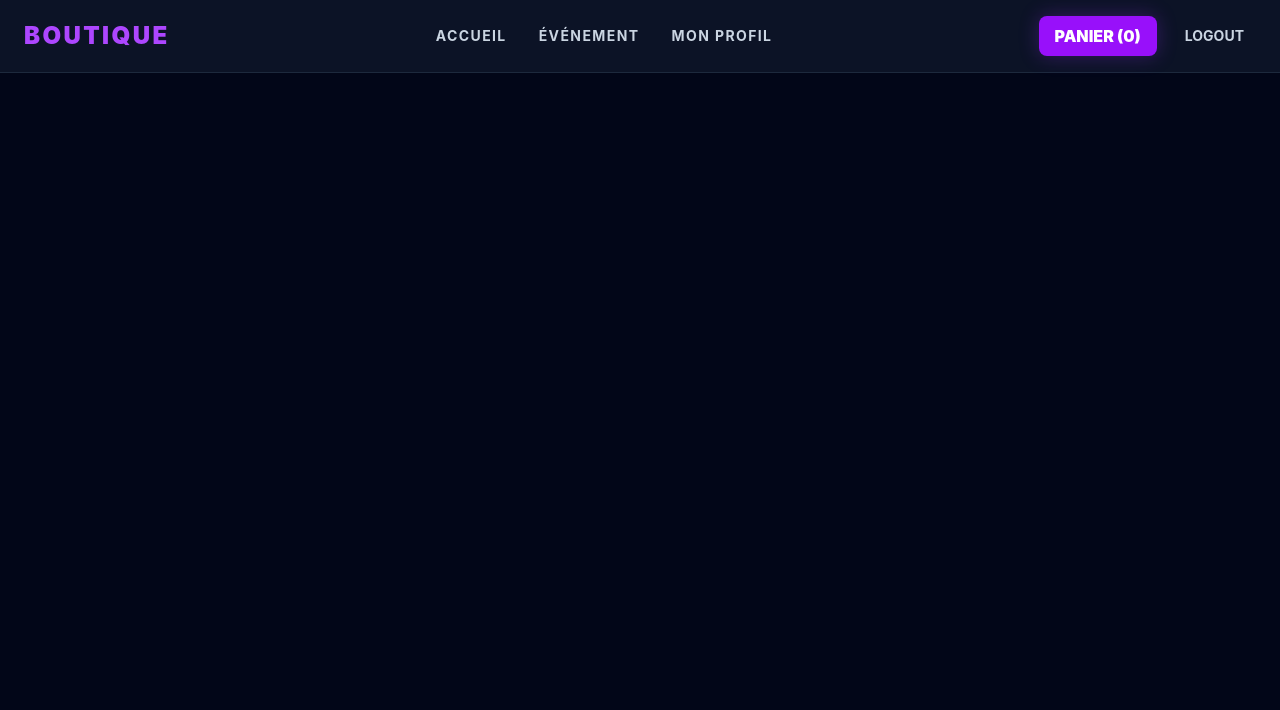
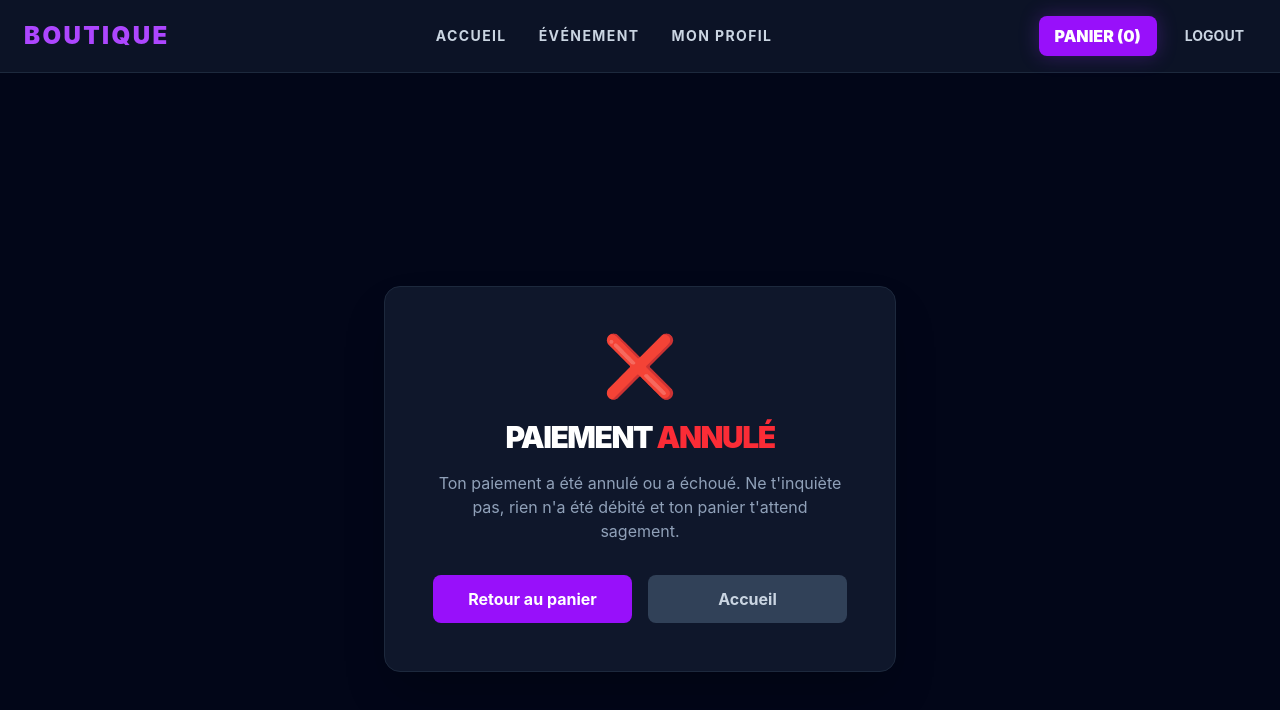
Before and after one commit to SofianeRos/boutique-informatique-front, a React (Vite) app: page /cancel in a window 1280 px wide. Shown: the top 710 px of the page. Built offline with nearby package versions, Linux system fonts and the light colour scheme; sample sign-in values are in the browser's storage.

Commit message:
add stipes

```diff
--- a/src/App.jsx
+++ b/src/App.jsx
@@ -8,6 +8,8 @@ import Admin from './pages/Admin';
 import AdminProducts from './pages/AdminProducts';
 import AdminUsers from './pages/AdminUsers';
 import Cart from './pages/Cart';
+import PaymentSuccess from './pages/PaymentSuccess';
+import PaymentCancel from './pages/PaymentCancel';
 import Event from './pages/Event';
 import AdminEvents from './pages/AdminEvents';
 import ProtectedRoute from './components/ProtectedRoute';
@@ -128,6 +130,8 @@ function App() {
           <Route path="/admin/users" element={<ProtectedRoute isAuthenticated={isAuthenticated} element={<AdminUsers />} requiredRole="ROLE_ADMIN" userRoles={userRoles} />} />
           <Route path="/profile" element={<ProtectedRoute isAuthenticated={isAuthenticated} element={<Profile />} />} />
           <Route path="/cart" element={<Cart cart={cart} setCart={setCart} />} />
+          <Route path="/success" element={<ProtectedRoute isAuthenticated={isAuthenticated} element={<PaymentSuccess setCart={setCart} />} />} />
+          <Route path="/cancel" element={<ProtectedRoute isAuthenticated={isAuthenticated} element={<PaymentCancel />} />} />
         </Routes>
       </main>
     </Router>
--- a/src/pages/Cart.jsx
+++ b/src/pages/Cart.jsx
@@ -1,4 +1,9 @@
+import { useState } from 'react';
+import axiosInstance from '../services/axiosConfig';
+
 const Cart = ({ cart, setCart }) => {
+  const [isProcessing, setIsProcessing] = useState(false);
+  const [error, setError] = useState('');
 
   // 🧮 On calcule le prix total de tous les PC du panier
   const totalPrix = cart.reduce((somme, product) => somme + parseFloat(product.prix), 0);
@@ -8,6 +13,40 @@ const Cart = ({ cart, setCart }) => {
     // On garde tous les produits SAUF celui sur lequel on a cliqué
     const nouveauPanier = cart.filter((_, index) => index !== indexToRemove);
     setCart(nouveauPanier);
+  };
+
+  const handleCheckout = async () => {
+    try {
+      setIsProcessing(true);
+      setError('');
+
+      // On prépare les données à envoyer au backend (format exact demandé par le backend Symfony)
+      const products = cart.map(product => ({
+        name: product.nom,
+        price: parseFloat(product.prix),
+        quantity: 1 // À adapter si tu gères les quantités
+      }));
+
+      // Appel vers ton endpoint backend qui va générer la session Stripe Checkout
+      const response = await axiosInstance.post('/create-checkout-session', {
+        cart: products
+      });
+
+      // Le backend doit renvoyer l'URL de la session Stripe
+      if (response.data.url) {
+        // Redirection vers la page de paiement Stripe (Hosted Checkout)
+        window.location.href = response.data.url;
+      } else {
+        setError("Erreur : l'URL de paiement n'a pas été générée par le serveur.");
+      }
+    } catch (err) {
+      console.error('Erreur Stripe Checkout :', err);
+      // On récupère le message d'erreur précis du backend s'il existe
+      const backendMessage = err.response?.data?.error || err.response?.data?.message || err.message;
+      setError(`Le serveur a refusé la requête (400) : ${backendMessage}`);
+    } finally {
+      setIsProcessing(false);
+    }
   };
 
   return (
@@ -62,10 +101,21 @@ const Cart = ({ cart, setCart }) => {
             </div>
           </div>
 
+          {/* Affichage des erreurs de paiement */}
+          {error && (
+            <div className="bg-red-500/20 border border-red-500/40 text-red-300 p-4 rounded-lg mb-6 text-center italic">
+              {error}
+            </div>
+          )}
+
           {/* Bouton paiement */}
           <div className="text-center">
-            <button className="bg-purple-600 hover:bg-purple-500 text-white px-12 py-4 rounded-lg font-black uppercase tracking-widest transition-all shadow-lg hover:shadow-[0_0_25px_rgba(147,51,234,0.4)] active:scale-95">
-              💳 Valider la commande
+            <button
+              onClick={handleCheckout}
+              disabled={isProcessing}
+              className={`bg-purple-600 ${isProcessing ? 'opacity-50 cursor-not-allowed' : 'hover:bg-purple-500'} text-white px-12 py-4 rounded-lg font-black uppercase tracking-widest transition-all shadow-lg hover:shadow-[0_0_25px_rgba(147,51,234,0.4)] active:scale-95`}
+            >
+              {isProcessing ? '🔄 Traitement...' : '💳 Payer avec Stripe'}
             </button>
           </div>
         </>
--- /dev/null
+++ b/src/pages/PaymentCancel.jsx
@@ -0,0 +1,33 @@
+import { Link } from 'react-router-dom';
+
+const PaymentCancel = () => {
+  return (
+    <div className="flex items-center justify-center min-h-[calc(100vh-100px)]">
+      <div className="bg-slate-900 border border-slate-800 p-12 rounded-2xl text-center max-w-lg mx-auto shadow-2xl">
+        <div className="text-6xl mb-6">❌</div>
+        <h2 className="text-3xl font-black text-white mb-4 uppercase tracking-tighter">
+          Paiement <span className="text-red-500">Annulé</span>
+        </h2>
+        <p className="text-slate-400 mb-8">
+          Ton paiement a été annulé ou a échoué. Ne t'inquiète pas, rien n'a été débité et ton panier t'attend sagement.
+        </p>
+        <div className="flex gap-4 justify-center">
+          <Link
+            to="/cart"
+            className="flex-1 bg-purple-600 hover:bg-purple-500 text-white font-bold py-3 px-6 rounded-lg transition-all"
+          >
+            Retour au panier
+          </Link>
+          <Link
+            to="/home"
+            className="flex-1 bg-slate-700 hover:bg-slate-600 text-slate-300 font-bold py-3 px-6 rounded-lg transition-all"
+          >
+            Accueil
+          </Link>
+        </div>
+      </div>
+    </div>
+  );
+};
+
+export default PaymentCancel;
--- /dev/null
+++ b/src/pages/PaymentSuccess.jsx
@@ -0,0 +1,33 @@
+import { Link } from 'react-router-dom';
+import { useEffect } from 'react';
+
+const PaymentSuccess = ({ setCart }) => {
+  // Optionnel : on vide le panier une fois le paiement réussi
+  useEffect(() => {
+    if (setCart) {
+      setCart([]);
+    }
+  }, [setCart]);
+
+  return (
+    <div className="flex items-center justify-center min-h-[calc(100vh-100px)]">
+      <div className="bg-slate-900 border border-slate-800 p-12 rounded-2xl text-center max-w-lg mx-auto shadow-2xl">
+        <div className="text-6xl mb-6">🎉</div>
+        <h2 className="text-3xl font-black text-white mb-4 uppercase tracking-tighter">
+          Paiement <span className="text-emerald-500">Réussi</span> !
+        </h2>
+        <p className="text-slate-400 mb-8">
+          Merci pour ta commande. Ta nouvelle machine de guerre arrive bientôt ! Tu recevras un email de confirmation contenant tous les détails.
+        </p>
+        <Link
+          to="/home"
+          className="inline-block bg-emerald-600 hover:bg-emerald-500 text-white font-bold py-3 px-8 rounded-lg transition-all"
+        >
+          Retour à l'accueil
+        </Link>
+      </div>
+    </div>
+  );
+};
+
+export default PaymentSuccess;
```
